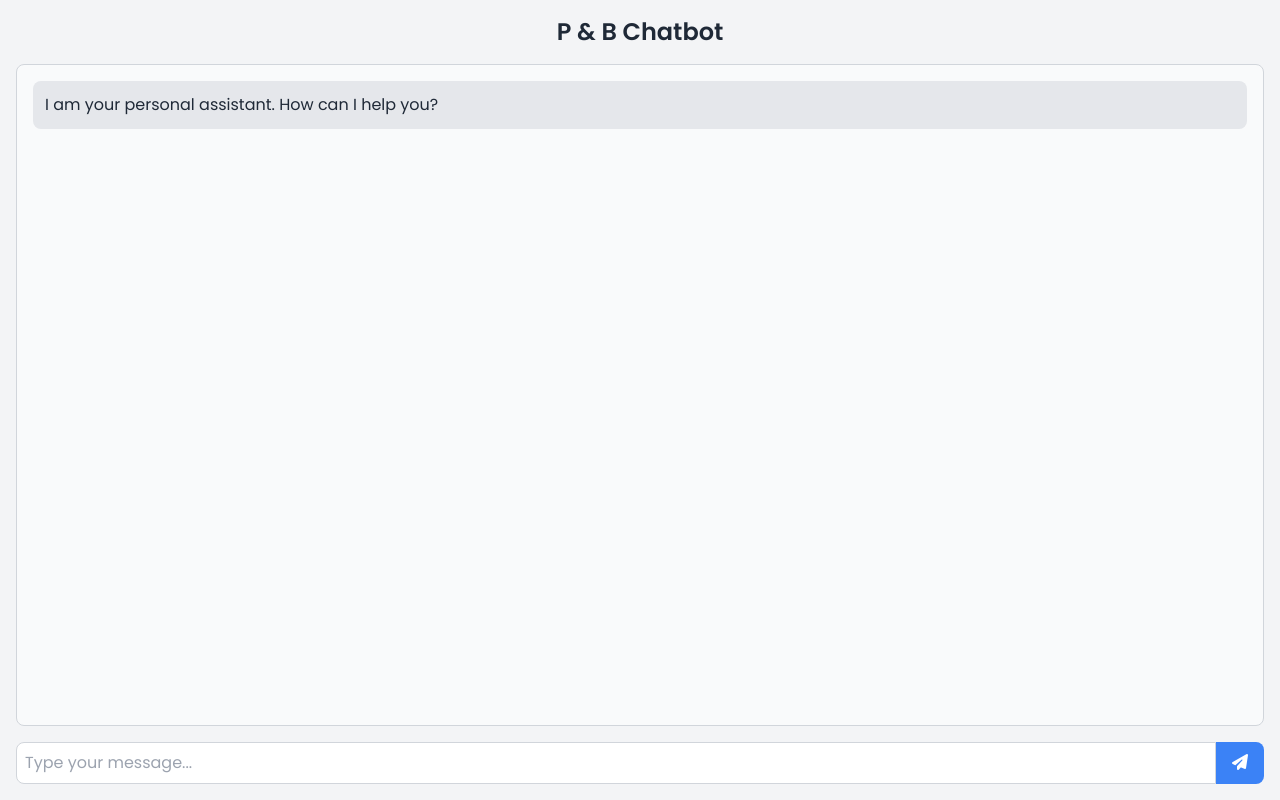
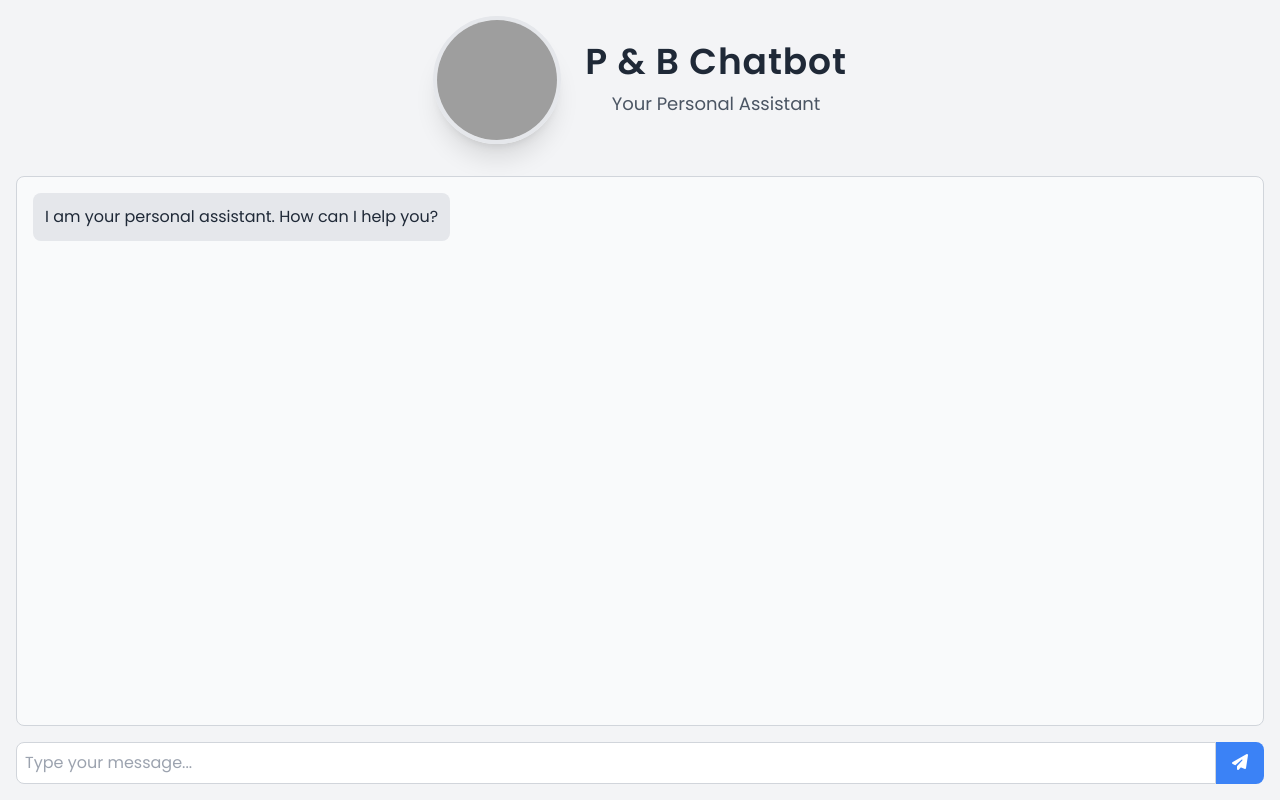
Before and after one commit to CoderSubrota/p_and_b_chatbot_django, a Django app: page / in a window 1280 px wide. Run offline with Django 5.2, Linux system fonts and the light colour scheme; some libraries are stand-ins or nearby versions; grey boxes are pictures that could not be loaded.

Commit message:
add updated code for logo

```diff
--- /dev/null
+++ b/chats/templates/cdn.html
@@ -0,0 +1,6 @@
+<script src="https://code.jquery.com/jquery-3.5.1.min.js"></script>
+<script src="https://kit.fontawesome.com/af6abba921.js" crossorigin="anonymous"></script>
+<link href="https://fonts.googleapis.com/css2?family=Poppins:wght@300;400;600&display=swap" rel="stylesheet">
+<script src="https://cdn.tailwindcss.com"></script>
+
+<link rel="shortcut icon" href="https://i.ibb.co.com/6c8Jd12f/Gold-Luxury-Initial-Logo.png" type="image/x-icon">
--- a/chats/templates/chatbot.html
+++ b/chats/templates/chatbot.html
@@ -1,14 +1,11 @@
 <!DOCTYPE html>
 <html lang="en">
 <head>
+    {% include "cdn.html" %}
     <meta name="csrf-token" content="{{ csrf_token }}">
     <meta charset="UTF-8">
     <meta name="viewport" content="width=device-width, initial-scale=1.0">
-    <title>Chatbot</title>
-    <script src="https://code.jquery.com/jquery-3.5.1.min.js"></script>
-    <script src="https://kit.fontawesome.com/af6abba921.js" crossorigin="anonymous"></script>
-    <link href="https://fonts.googleapis.com/css2?family=Poppins:wght@300;400;600&display=swap" rel="stylesheet">
-    <script src="https://cdn.tailwindcss.com"></script>
+    <title>P & B Chatbot</title>
 
     <script type="text/javascript">
         // Function to get CSRF token from the meta tag
@@ -19,13 +16,13 @@
         $(document).ready(function() {
             const csrftoken = getCSRFToken();  // Get CSRF token from meta tag
 
-            $('#chatbox').append('<div class="text-left mb-2 flex items-center justify-between w-full p-3 bg-gray-200 rounded-lg">' +
+            $('#chatbox').append('<div class="text-left mb-2 flex items-center justify-between w-fit p-3 bg-gray-200 rounded-lg">' +
                 '<span class="text-gray-800 break-words flex-1">I am your personal assistant. How can I help you?</span> </div>');
 
             $('#send_btn').click(function() {
                 var userInput = $('#user_input').val().trim();
                 if (!userInput) return;
-                $('#chatbox').append('<div class="text-right mb-2 p-3 bg-blue-500 text-white rounded-lg w-full">' + userInput + '</div>');
+                $('#chatbox').append('<div class="text-right mb-2 p-3 bg-blue-500 text-white rounded-lg w-fit">' + userInput + '</div>');
 
                 $.ajax({
                     type: "POST",
@@ -35,7 +32,7 @@
                         xhr.setRequestHeader("X-CSRFToken", csrftoken);  // Send CSRF token with the request
                     },
                     success: function(data) {
-                        $('#chatbox').append('<div class="text-left mb-2 flex items-center justify-between w-full p-3 bg-gray-200 rounded-lg">' +
+                        $('#chatbox').append('<div class="text-left mb-2 flex items-center justify-between w-fit p-3 bg-gray-200 rounded-lg">' +
                             '<span class="text-gray-800 break-words flex-1">' + data.reply + '</span>' +
                             '<i class="fa-regular fa-copy ml-2 cursor-pointer text-gray-500" onclick="copyToClipboard(this)"></i></div>');
                         $('#user_input').val('');
@@ -69,8 +66,22 @@
 <body>
     <div class="bg-gray-100 flex flex-col h-screen">
         <div class="flex-1 flex flex-col w-full p-4">
-            <h1 class="text-2xl font-bold text-center text-gray-800 mb-4">P & B Chatbot</h1>
-            <div id="chatbox" class="flex-1 border border-gray-300 p-4 overflow-y-auto rounded-lg bg-gray-50 w-full" style="max-height: calc(100vh - 120px);">
+
+            <div class="flex items-center justify-center space-x-6 mb-8">
+                <!-- Logo Section -->
+                <div class="flex justify-center items-center">
+                    <img src="https://i.ibb.co.com/6c8Jd12f/Gold-Luxury-Initial-Logo.png" alt="logo" class="h-32 w-32  rounded-full shadow-xl border-4 border-gold-500"/>
+                </div>
+
+                <!-- Heading Section -->
+                <div class="text-center">
+                    <h1 class="text-3xl md:text-4xl font-semibold text-gray-800 tracking-wide">P & B Chatbot</h1>
+                    <p class="mt-2 text-gray-600 text-lg font-medium">Your Personal Assistant</p>
+                </div>
+            </div>
+
+
+            <div id="chatbox" class="flex-1 border border-gray-300 p-4 overflow-y-auto rounded-lg bg-gray-50 w-full" style="max-height: calc(100vh - 120px); text-align:right;">
                 <!-- Chat messages will be appended here -->
             </div>
             <div class="mt-4 flex">
```
